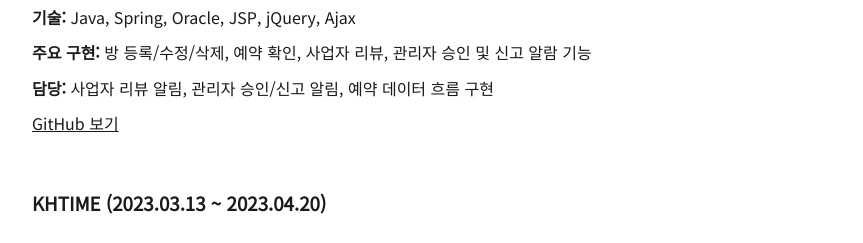
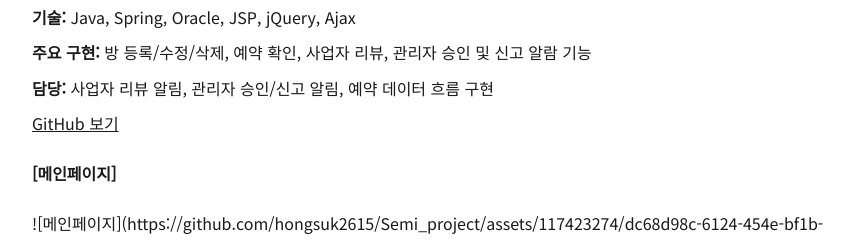
Before and after one commit to doggy0909/portfolio, a plain HTML site: page index.html in a window 1280 px wide. Shown: the part 1136-1379 px from the top of the page, without its empty margins (208-1071 px from the left). Drawn offline with nearby package versions, Linux system fonts and the light colour scheme.

Commit message:
Update index.html

```diff
--- a/index.html
+++ b/index.html
@@ -103,6 +103,11 @@
         </p>
         <p><strong>담당:</strong> 사업자 리뷰 알림, 관리자 승인/신고 알림, 예약 데이터 흐름 구현</p>
         <p><a href="https://github.com/KH-Final-2023/breakTime-spring-project" target="_blank">GitHub 보기</a></p>
+
+ <h4>[메인페이지]</h4>
+
+![메인페이지](https://github.com/hongsuk2615/Semi_project/assets/117423274/dc68d98c-6124-454e-bf1b-b52b3511e999)
+
       </div>
 
       <div class="project">
```
